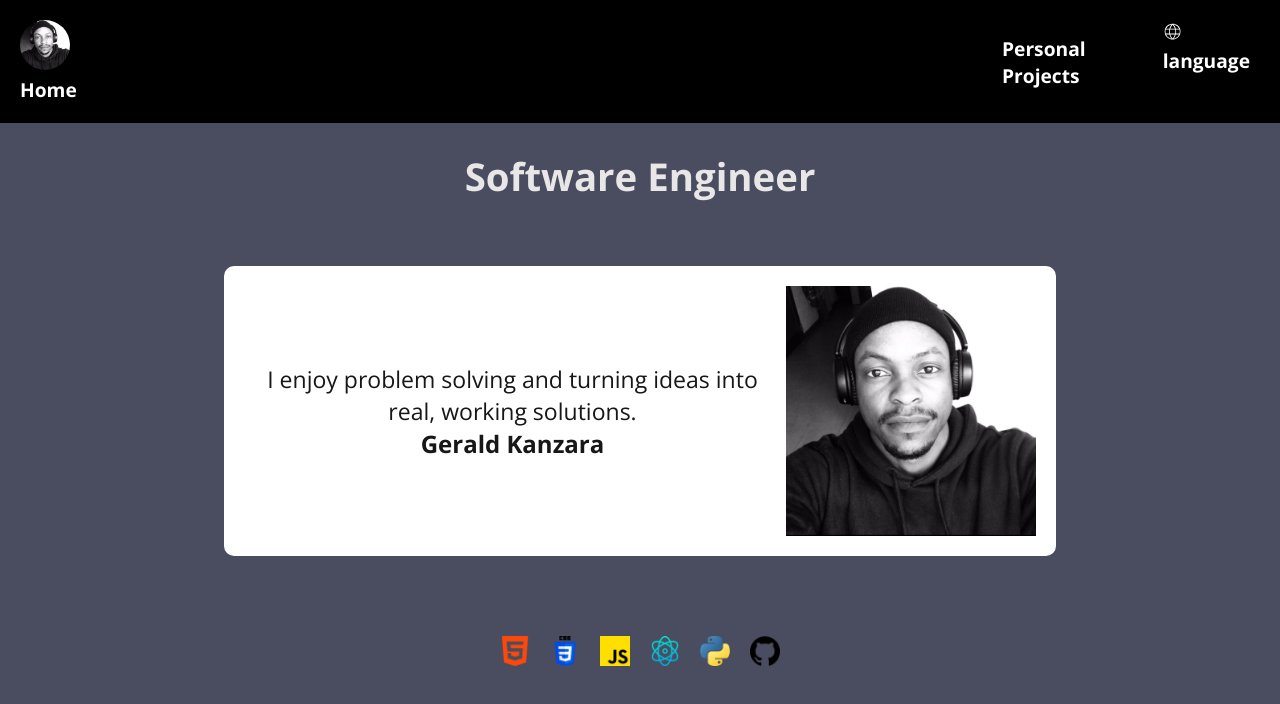
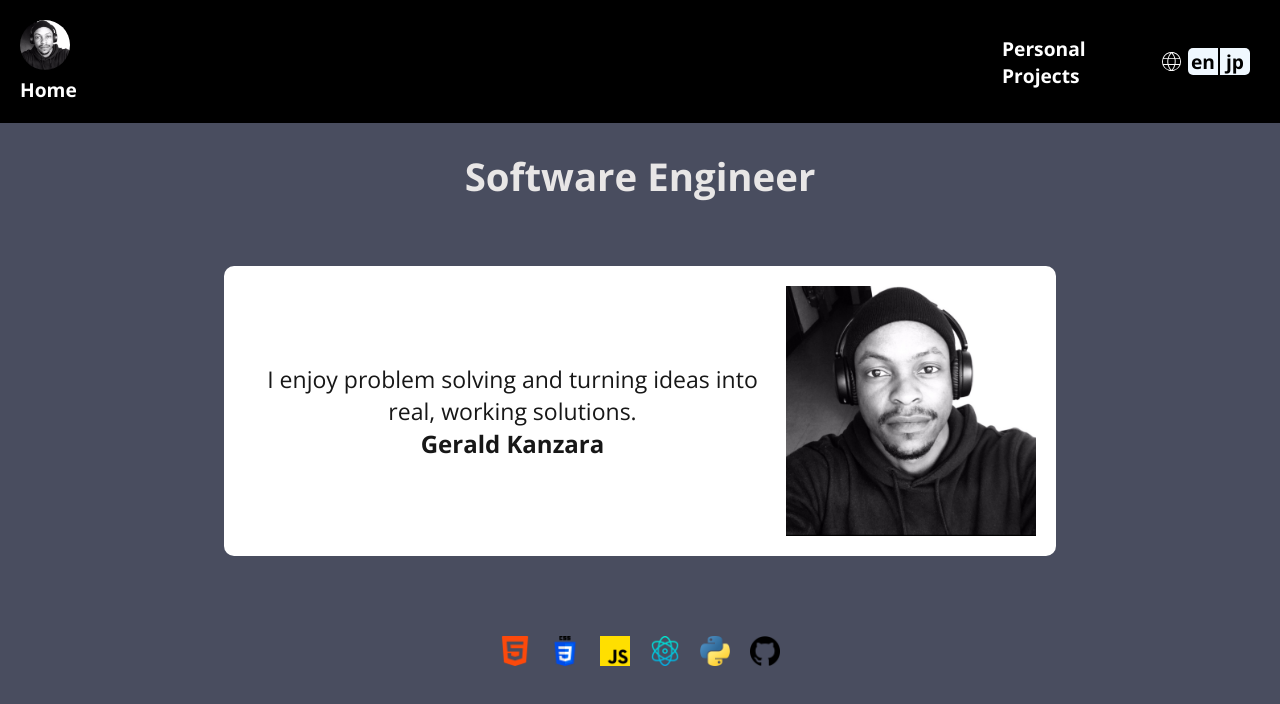
Before and after one commit to GerryKanz/MyPortFolio, a Next.js app: page /en in a window 1280 px wide. Shown: the top 704 px of the page. Built offline with nearby package versions, Linux system fonts and the light colour scheme.

Commit message:
v1.1.2 Beta

```diff
--- /dev/null
+++ b/app/[locale]/languageSwitcher.module.css
@@ -0,0 +1,36 @@
+.container {
+    /* display: flex; */
+
+}
+
+.language {
+    display: flex;
+    align-items: center;
+    gap: 5px;
+}
+
+.globeIcon {
+    font-size: larger;
+}
+
+.selectContainer {
+    display: flex;
+    gap: 2px;
+}
+
+.selectOption {
+    background-color: aliceblue;
+    color: black;
+    width: 30px;
+    text-align: center;
+}
+
+.selectOption:first-child {
+    border-top-left-radius: 5px;
+    border-bottom-left-radius: 5px;
+}
+
+.selectOption:last-child {
+    border-top-right-radius: 5px;
+    border-bottom-right-radius: 5px;
+}
--- a/app/[locale]/langugeSwitcher.tsx
+++ b/app/[locale]/langugeSwitcher.tsx
@@ -1,20 +1,22 @@
 
 "use client"
 import { CiGlobe } from "react-icons/ci";
-import { useState } from "react";
+import { useEffect, useState } from "react";
 import { usePathname, useRouter } from '@/i18n/navigation';
 import { useParams } from 'next/navigation';
-import { useTranslations } from "next-intl";
+import styles from "@/app/[locale]/languageSwitcher.module.css"
+
 
 
 
 export default function LangSwitcher() {
     const [isClicked, setIsClicked] = useState(false)
+
+    const [language, setLanguage] = useState<string>('en')
     const pathname = usePathname();
     const router = useRouter();
     const params = useParams();
     const languages = ['en', 'jp']
-    const t = useTranslations("LanguageSwitcher")
 
     // Update locale in URL when it changes
     const handleOnClick = (lang: string) => {
@@ -25,21 +27,24 @@ export default function LangSwitcher() {
             { pathname, params },
             { locale: lang }
         )
-        setIsClicked(false)
+        setLanguage(lang)
     }
 
+    useEffect(() => {
+        setIsClicked(false)
+    }, [language])
+
     return (
-        <div>
-            <CiGlobe />
-            <div>
-                <div onClick={() => setIsClicked(true)}>
-                    <p>{t('language')}</p>
+        <>
+            <div className={styles.language}>
+                <CiGlobe className={styles.globeIcon} />
+                <div className={styles.selectContainer}>
+                    {languages.map((lang, index) => (
+                        <p className={styles.selectOption} onClick={() => handleOnClick(lang)} key={index}>{lang}</p>
+                    ))}
                 </div>
+            </div>
 
-                {isClicked ? languages.map((lang, index) => (
-                    <div onClick={() => handleOnClick(lang)} key={index}>{lang}</div>
-                )) : null}
-            </div>
-        </div>
+        </>
     );
 }
```
